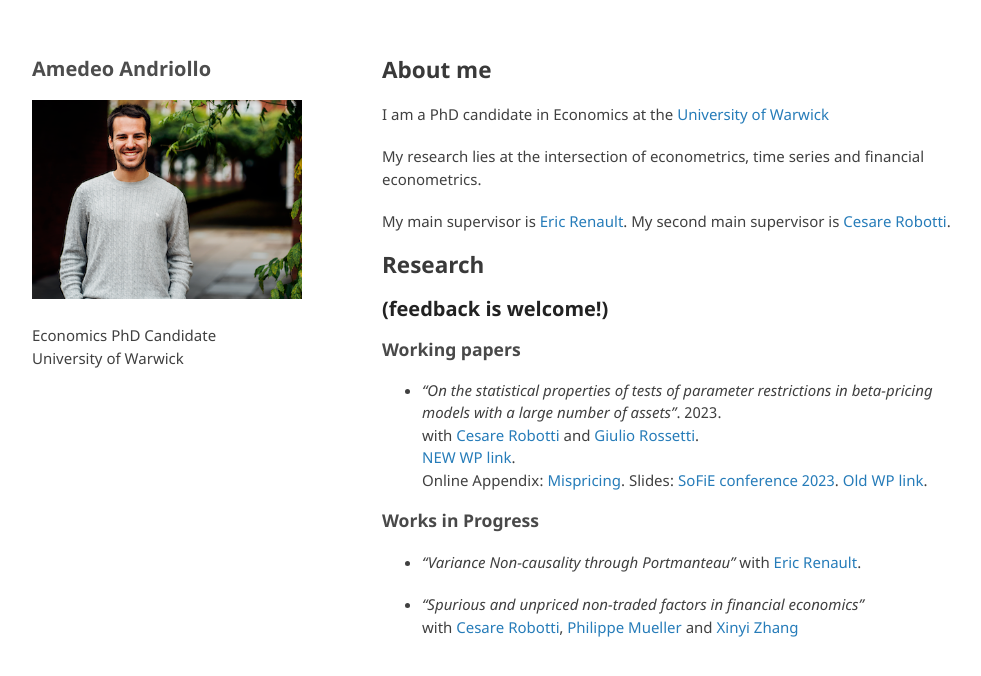
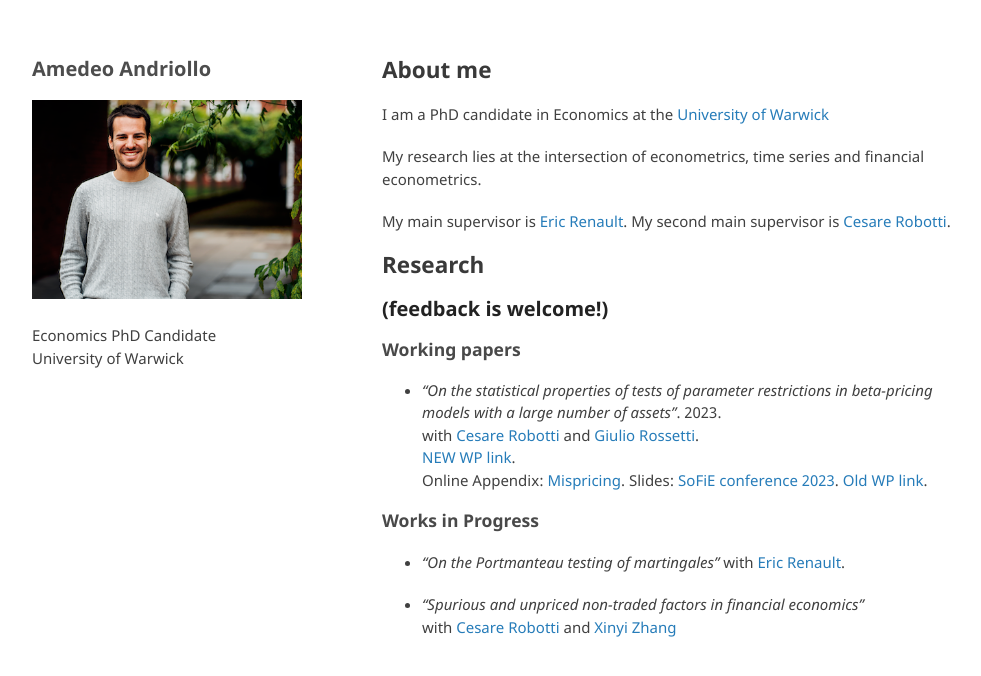
Before and after one commit to amandri/amandri.github.io, a Jekyll site: the page built from index.md, in a window 1280 px wide. Shown: the top 676 px of the page, without its empty margins (133-1114 px from the left). Built offline with Jekyll 4.4.1, drawn with Linux system fonts in a browser that asks for light colours; the repository's description, which GitHub fills in, is left out; our own code applies the rules of GitHub Pages for plain Markdown files.

Commit message:
Update index.md

```diff
--- a/index.md
+++ b/index.md
@@ -23,7 +23,7 @@ with [Cesare Robotti](https://www.cesarerobotti.com) and [Giulio Rossetti](https
 
 ### Works in Progress
 
-- *"Variance Non-causality through Portmanteau"* with [Eric Renault](https://warwick.ac.uk/fac/soc/economics/staff/emrrenault/#).
+- *"On the Portmanteau testing of martingales"* with [Eric Renault](https://warwick.ac.uk/fac/soc/economics/staff/emrrenault/#).
 
 - *"Spurious and unpriced non-traded factors in financial economics"* \
-with [Cesare Robotti](https://www.cesarerobotti.com), [Philippe Mueller](https://www.wbs.ac.uk/about/person/philippe-mueller) and [Xinyi Zhang](https://warwick.ac.uk/fac/soc/wbs/subjects/finance/faculty1/phd_students/xinyi-zhang/)
+with [Cesare Robotti](https://www.cesarerobotti.com) and [Xinyi Zhang](https://warwick.ac.uk/fac/soc/wbs/subjects/finance/faculty1/phd_students/xinyi-zhang/)
```
